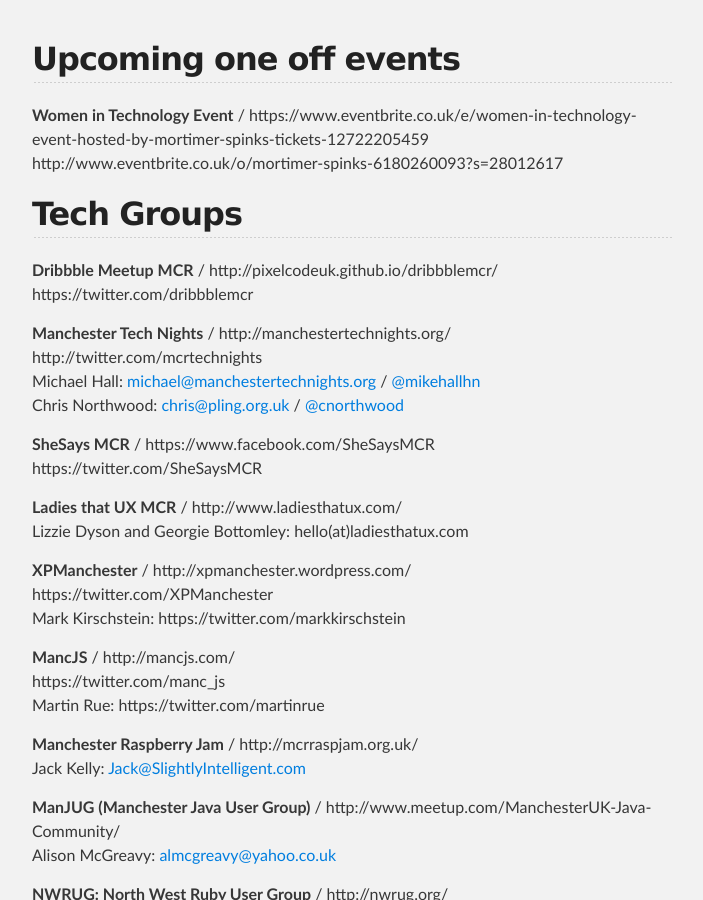
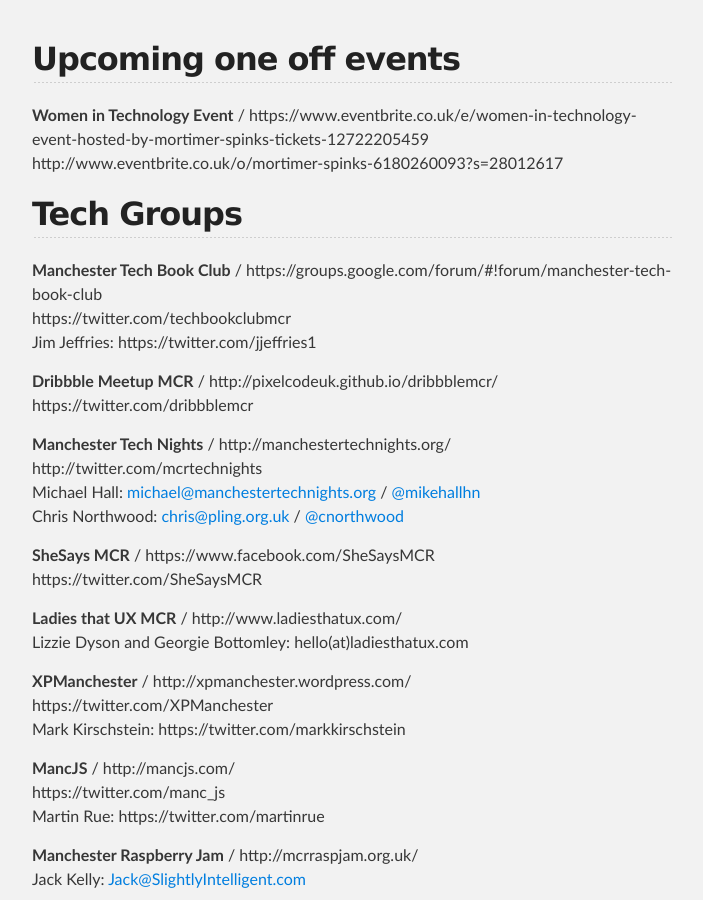
Before and after one commit to manchester-tech-events/old-manchester-tech-events-site, a Jekyll site: the page built from index.md, in a window 1280 px wide and 900 px high, scrolled down 324 px. Shown: the whole window, without its empty margins (288-991 px from the left). Built offline with Jekyll 4.4.1, drawn with Linux system fonts in a browser that asks for light colours; Markdown is read by kramdown in place of the engine named in the settings.

Commit message:
Added Manchester Tech Book Club

```diff
--- a/index.md
+++ b/index.md
@@ -10,6 +10,10 @@
 http://www.eventbrite.co.uk/o/mortimer-spinks-6180260093?s=28012617
 
 ## Tech Groups
+
+**Manchester Tech Book Club** / https://groups.google.com/forum/#!forum/manchester-tech-book-club
+https://twitter.com/techbookclubmcr
+Jim Jeffries: https://twitter.com/jjeffries1
 
 **Dribbble Meetup MCR** / http://pixelcodeuk.github.io/dribbblemcr/
 https://twitter.com/dribbblemcr
```
